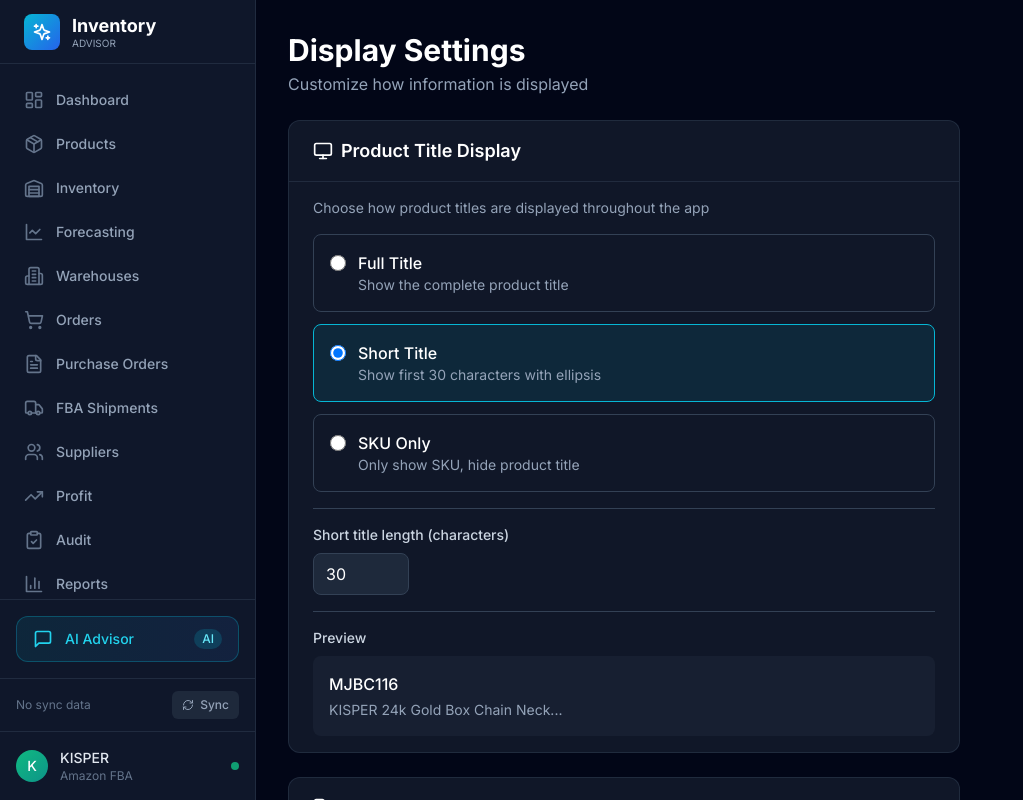
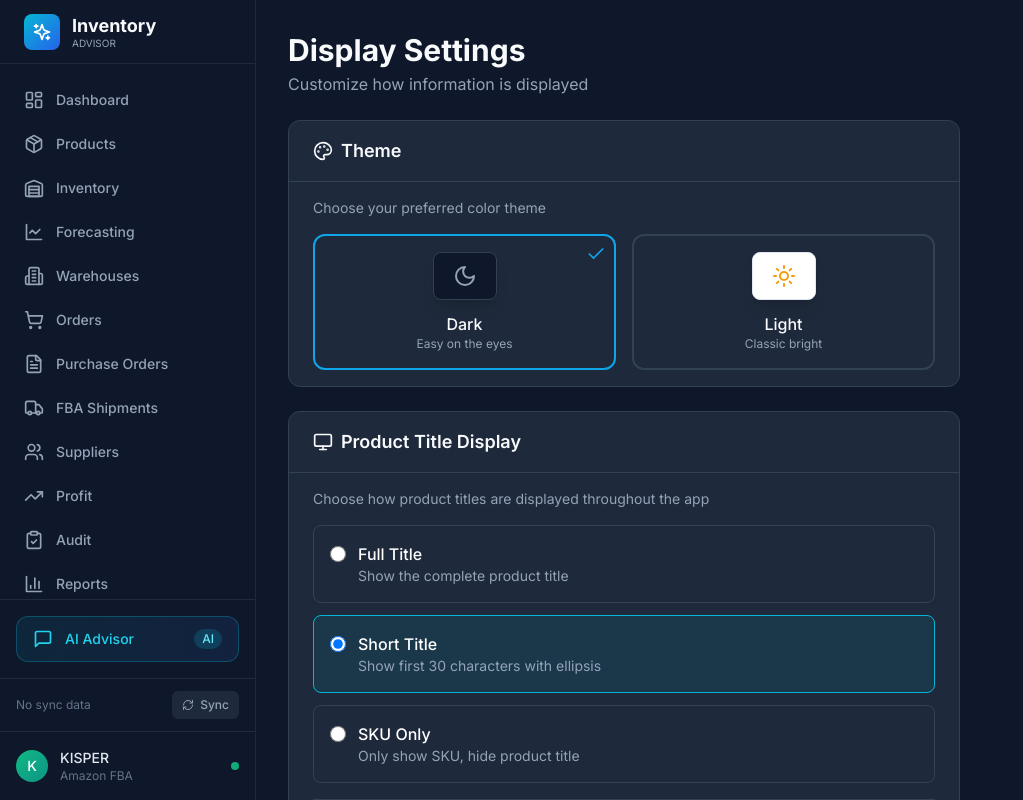
Before and after one commit to judyjanx-jpg/inventory-advisor, a Next.js app: page /settings/display in a window 1280 px wide. Shown: the top 800 px of the page, without its empty margins (0-1023 px from the left). Built offline with nearby package versions, Linux system fonts and the light colour scheme; no server answers.

Commit message:
Add light/dark theme support with settings toggle

```diff
--- a/app/globals.css
+++ b/app/globals.css
@@ -2,7 +2,9 @@
 @tailwind components;
 @tailwind utilities;
 
-:root {
+/* Dark theme (default) */
+:root,
+.dark {
   --background: #0f172a;
   --foreground: #f8fafc;
   --card: #1e293b;
@@ -22,6 +24,35 @@
   --destructive-foreground: #ffffff;
   --success: #10b981;
   --warning: #f59e0b;
+  --sidebar-bg: #0f172a;
+  --sidebar-border: #1e293b;
+  --hover-bg: rgba(255, 255, 255, 0.05);
+}
+
+/* Light theme */
+.light {
+  --background: #f8fafc;
+  --foreground: #0f172a;
+  --card: #ffffff;
+  --card-foreground: #0f172a;
+  --border: #e2e8f0;
+  --input: #ffffff;
+  --ring: #0284c7;
+  --primary: #0284c7;
+  --primary-foreground: #ffffff;
+  --secondary: #f1f5f9;
+  --secondary-foreground: #0f172a;
+  --accent: #0891b2;
+  --accent-foreground: #ffffff;
+  --muted: #f1f5f9;
+  --muted-foreground: #64748b;
+  --destructive: #dc2626;
+  --destructive-foreground: #ffffff;
+  --success: #059669;
+  --warning: #d97706;
+  --sidebar-bg: #ffffff;
+  --sidebar-border: #e2e8f0;
+  --hover-bg: rgba(0, 0, 0, 0.05);
 }
 
 * {
@@ -34,23 +65,39 @@ body {
   font-feature-settings: "rlig" 1, "calt" 1;
 }
 
-/* Custom scrollbar for dark theme */
+/* Custom scrollbar */
 ::-webkit-scrollbar {
   width: 8px;
   height: 8px;
 }
 
-::-webkit-scrollbar-track {
+.dark ::-webkit-scrollbar-track,
+:root:not(.light) ::-webkit-scrollbar-track {
   background: #1e293b;
 }
 
-::-webkit-scrollbar-thumb {
+.dark ::-webkit-scrollbar-thumb,
+:root:not(.light) ::-webkit-scrollbar-thumb {
   background: #475569;
   border-radius: 4px;
 }
 
-::-webkit-scrollbar-thumb:hover {
+.dark ::-webkit-scrollbar-thumb:hover,
+:root:not(.light) ::-webkit-scrollbar-thumb:hover {
   background: #64748b;
+}
+
+.light ::-webkit-scrollbar-track {
+  background: #f1f5f9;
+}
+
+.light ::-webkit-scrollbar-thumb {
+  background: #cbd5e1;
+  border-radius: 4px;
+}
+
+.light ::-webkit-scrollbar-thumb:hover {
+  background: #94a3b8;
 }
 
 /* Smooth transitions */
--- a/app/layout.tsx
+++ b/app/layout.tsx
@@ -2,6 +2,7 @@ import type { Metadata } from 'next'
 import { Inter } from 'next/font/google'
 import './globals.css'
 import { SyncWrapper } from '@/components/sync/SyncWrapper'
+import { ThemeProvider } from '@/contexts/ThemeContext'
 // Initialize queue system (scheduler + worker)
 import '@/lib/queues/init'
 
@@ -22,11 +23,29 @@ export default function RootLayout({
   children: React.ReactNode
 }) {
   return (
-    <html lang="en">
+    <html lang="en" suppressHydrationWarning>
+      <head>
+        <meta name="theme-color" content="#0f172a" />
+        <script
+          dangerouslySetInnerHTML={{
+            __html: `
+              (function() {
+                try {
+                  var theme = localStorage.getItem('theme') || 'dark';
+                  document.documentElement.classList.add(theme);
+                  document.documentElement.setAttribute('data-theme', theme);
+                } catch (e) {}
+              })();
+            `,
+          }}
+        />
+      </head>
       <body className={inter.className}>
-        <SyncWrapper>
-          {children}
-        </SyncWrapper>
+        <ThemeProvider>
+          <SyncWrapper>
+            {children}
+          </SyncWrapper>
+        </ThemeProvider>
       </body>
     </html>
   )
--- a/app/settings/display/page.tsx
+++ b/app/settings/display/page.tsx
@@ -4,7 +4,8 @@ import { useState, useEffect } from 'react'
 import MainLayout from '@/components/layout/MainLayout'
 import { Card, CardHeader, CardTitle, CardContent } from '@/components/ui/Card'
 import Button from '@/components/ui/Button'
-import { Monitor, Save, Check, Tag } from 'lucide-react'
+import { Monitor, Save, Check, Tag, Sun, Moon, Palette } from 'lucide-react'
+import { useTheme } from '@/contexts/ThemeContext'
 
 type TitleDisplayMode = 'full' | 'short' | 'none'
 
@@ -23,6 +24,7 @@ const TITLE_OPTIONS: { value: TitleDisplayMode; label: string; description: stri
 ]
 
 export default function DisplaySettingsPage() {
+  const { theme, setTheme } = useTheme()
   const [settings, setSettings] = useState<DisplaySettings>({
     titleDisplay: 'short',
     shortTitleLength: 30,
@@ -56,9 +58,76 @@ export default function DisplaySettingsPage() {
       <div className="space-y-6 max-w-2xl">
         {/* Header */}
         <div>
-          <h1 className="text-3xl font-bold text-white">Display Settings</h1>
-          <p className="text-slate-400 mt-1">Customize how information is displayed</p>
+          <h1 className="text-3xl font-bold text-[var(--foreground)]">Display Settings</h1>
+          <p className="text-[var(--muted-foreground)] mt-1">Customize how information is displayed</p>
         </div>
+
+        {/* Theme Selection */}
+        <Card>
+          <CardHeader>
+            <CardTitle className="flex items-center gap-2">
+              <Palette className="w-5 h-5" />
+              Theme
+            </CardTitle>
+          </CardHeader>
+          <CardContent className="space-y-4">
+            <p className="text-sm text-[var(--muted-foreground)]">
+              Choose your preferred color theme
+            </p>
+
+            <div className="grid grid-cols-2 gap-4">
+              {/* Dark Theme Option */}
+              <button
+                onClick={() => setTheme('dark')}
+                className={`relative p-4 rounded-xl border-2 transition-all ${
+                  theme === 'dark'
+                    ? 'border-[var(--primary)] bg-[var(--primary)]/10'
+                    : 'border-[var(--border)] hover:border-[var(--muted-foreground)]'
+                }`}
+              >
+                <div className="flex flex-col items-center gap-3">
+                  <div className="w-16 h-12 rounded-lg bg-slate-900 border border-slate-700 flex items-center justify-center shadow-lg">
+                    <Moon className="w-6 h-6 text-slate-400" />
+                  </div>
+                  <div className="text-center">
+                    <div className="font-medium text-[var(--foreground)]">Dark</div>
+                    <div className="text-xs text-[var(--muted-foreground)]">Easy on the eyes</div>
+                  </div>
+                </div>
+                {theme === 'dark' && (
+                  <div className="absolute top-2 right-2">
+                    <Check className="w-5 h-5 text-[var(--primary)]" />
+                  </div>
+                )}
+              </button>
+
+              {/* Light Theme Option */}
+              <button
+                onClick={() => setTheme('light')}
+                className={`relative p-4 rounded-xl border-2 transition-all ${
+                  theme === 'light'
+                    ? 'border-[var(--primary)] bg-[var(--primary)]/10'
+                    : 'border-[var(--border)] hover:border-[var(--muted-foreground)]'
+                }`}
+              >
+                <div className="flex flex-col items-center gap-3">
+                  <div className="w-16 h-12 rounded-lg bg-white border border-slate-200 flex items-center justify-center shadow-lg">
+                    <Sun className="w-6 h-6 text-amber-500" />
+                  </div>
+                  <div className="text-center">
+                    <div className="font-medium text-[var(--foreground)]">Light</div>
+                    <div className="text-xs text-[var(--muted-foreground)]">Classic bright</div>
+                  </div>
+                </div>
+                {theme === 'light' && (
+                  <div className="absolute top-2 right-2">
+                    <Check className="w-5 h-5 text-[var(--primary)]" />
+                  </div>
+                )}
+              </button>
+            </div>
+          </CardContent>
+        </Card>
 
         {/* Title Display */}
         <Card>
--- a/components/layout/MainLayout.tsx
+++ b/components/layout/MainLayout.tsx
@@ -8,7 +8,7 @@ export default function MainLayout({ children }: { children: React.ReactNode })
   const isSyncing = syncState.status === 'syncing' || syncState.status === 'success' || syncState.status === 'error'
 
   return (
-    <div className="flex min-h-screen bg-slate-950">
+    <div className="flex min-h-screen bg-[var(--background)]">
       <Sidebar />
       <main className="flex-1 ml-64">
         <div className={`p-8 ${isSyncing ? 'pt-20' : ''}`}>
--- a/components/layout/Sidebar.tsx
+++ b/components/layout/Sidebar.tsx
@@ -156,16 +156,16 @@ export default function Sidebar() {
   }
 
   return (
-    <div className="flex flex-col w-64 bg-slate-900 border-r border-slate-700/50 h-screen fixed left-0 top-0">
+    <div className="flex flex-col w-64 bg-[var(--sidebar-bg)] border-r border-[var(--sidebar-border)] h-screen fixed left-0 top-0">
       {/* Logo */}
-      <div className="flex items-center h-16 px-6 border-b border-slate-700/50">
+      <div className="flex items-center h-16 px-6 border-b border-[var(--sidebar-border)]">
         <div className="flex items-center gap-3">
           <div className="w-9 h-9 bg-gradient-to-br from-cyan-500 to-blue-600 rounded-lg flex items-center justify-center">
             <Sparkles className="w-5 h-5 text-white" />
           </div>
           <div>
-            <h1 className="text-lg font-bold text-white">Inventory</h1>
-            <p className="text-[10px] text-slate-400 -mt-1">ADVISOR</p>
+            <h1 className="text-lg font-bold text-[var(--foreground)]">Inventory</h1>
+            <p className="text-[10px] text-[var(--muted-foreground)] -mt-1">ADVISOR</p>
           </div>
         </div>
       </div>
@@ -184,13 +184,13 @@ export default function Sidebar() {
                 className={cn(
                   'flex items-center px-3 py-2.5 text-sm font-medium rounded-lg transition-all duration-200',
                   isActive
-                    ? 'bg-gradient-to-r from-cyan-500/20 to-blue-500/20 text-cyan-400 border border-cyan-500/30'
-                    : 'text-slate-400 hover:bg-slate-800/50 hover:text-slate-200'
+                    ? 'bg-gradient-to-r from-cyan-500/20 to-blue-500/20 text-[var(--primary)] border border-cyan-500/30'
+                    : 'text-[var(--muted-foreground)] hover:bg-[var(--hover-bg)] hover:text-[var(--foreground)]'
                 )}
               >
                 <Icon className={cn(
                   "mr-3 h-5 w-5",
-                  isActive ? "text-cyan-400" : "text-slate-500"
+                  isActive ? "text-[var(--primary)]" : "text-[var(--muted-foreground)]"
                 )} />
                 {item.name}
               </Link>
--- a/components/ui/Card.tsx
+++ b/components/ui/Card.tsx
@@ -12,7 +12,7 @@ export function Card({ children, className, hover = false, onClick }: CardProps)
   return (
     <div
       className={cn(
-        "bg-slate-800/50 border border-slate-700/50 rounded-xl overflow-hidden",
+        "bg-[var(--card)] border border-[var(--border)] rounded-xl overflow-hidden",
         hover && "card-hover cursor-pointer",
         onClick && "cursor-pointer",
         className
@@ -31,7 +31,7 @@ interface CardHeaderProps {
 
 export function CardHeader({ children, className }: CardHeaderProps) {
   return (
-    <div className={cn("px-6 py-4 border-b border-slate-700/50", className)}>
+    <div className={cn("px-6 py-4 border-b border-[var(--border)]", className)}>
       {children}
     </div>
   )
@@ -44,7 +44,7 @@ interface CardTitleProps {
 
 export function CardTitle({ children, className }: CardTitleProps) {
   return (
-    <h3 className={cn("text-lg font-semibold text-white", className)}>
+    <h3 className={cn("text-lg font-semibold text-[var(--card-foreground)]", className)}>
       {children}
     </h3>
   )
@@ -57,7 +57,7 @@ interface CardDescriptionProps {
 
 export function CardDescription({ children, className }: CardDescriptionProps) {
   return (
-    <p className={cn("text-sm text-slate-400 mt-1", className)}>
+    <p className={cn("text-sm text-[var(--muted-foreground)] mt-1", className)}>
       {children}
     </p>
   )
@@ -83,7 +83,7 @@ interface CardFooterProps {
 
 export function CardFooter({ children, className }: CardFooterProps) {
   return (
-    <div className={cn("px-6 py-4 border-t border-slate-700/50 bg-slate-900/30", className)}>
+    <div className={cn("px-6 py-4 border-t border-[var(--border)] bg-[var(--muted)]/30", className)}>
       {children}
     </div>
   )
@@ -105,14 +105,14 @@ export function StatCard({ title, value, change, changeType = 'neutral', icon, i
       <CardContent className="py-5">
         <div className="flex items-center justify-between">
           <div>
-            <p className="text-sm font-medium text-slate-400">{title}</p>
-            <p className="text-2xl font-bold text-white mt-1">{value}</p>
+            <p className="text-sm font-medium text-[var(--muted-foreground)]">{title}</p>
+            <p className="text-2xl font-bold text-[var(--foreground)] mt-1">{value}</p>
             {change && (
               <p className={cn(
                 "text-sm mt-1",
                 changeType === 'positive' && "text-emerald-400",
                 changeType === 'negative' && "text-red-400",
-                changeType === 'neutral' && "text-slate-400"
+                changeType === 'neutral' && "text-[var(--muted-foreground)]"
               )}>
                 {change}
               </p>
--- /dev/null
+++ b/contexts/ThemeContext.tsx
@@ -0,0 +1,73 @@
+'use client'
+
+import { createContext, useContext, useEffect, useState } from 'react'
+
+type Theme = 'dark' | 'light'
+
+interface ThemeContextType {
+  theme: Theme
+  setTheme: (theme: Theme) => void
+  toggleTheme: () => void
+}
+
+const ThemeContext = createContext<ThemeContextType | undefined>(undefined)
+
+export function ThemeProvider({ children }: { children: React.ReactNode }) {
+  const [theme, setThemeState] = useState<Theme>('dark')
+  const [mounted, setMounted] = useState(false)
+
+  // Load theme from localStorage on mount
+  useEffect(() => {
+    const stored = localStorage.getItem('theme') as Theme
+    if (stored && (stored === 'dark' || stored === 'light')) {
+      setThemeState(stored)
+    }
+    setMounted(true)
+  }, [])
+
+  // Apply theme to document
+  useEffect(() => {
+    if (!mounted) return
+
+    const root = document.documentElement
+    root.classList.remove('dark', 'light')
+    root.classList.add(theme)
+    root.setAttribute('data-theme', theme)
+
+    // Update meta theme-color for mobile browsers
+    const metaTheme = document.querySelector('meta[name="theme-color"]')
+    if (metaTheme) {
+      metaTheme.setAttribute('content', theme === 'dark' ? '#0f172a' : '#f8fafc')
+    }
+  }, [theme, mounted])
+
+  const setTheme = (newTheme: Theme) => {
+    setThemeState(newTheme)
+    localStorage.setItem('theme', newTheme)
+    // Dispatch event for other components
+    window.dispatchEvent(new CustomEvent('themeChanged', { detail: newTheme }))
+  }
+
+  const toggleTheme = () => {
+    setTheme(theme === 'dark' ? 'light' : 'dark')
+  }
+
+  // Prevent flash of wrong theme
+  if (!mounted) {
+    return null
+  }
+
+  return (
+    <ThemeContext.Provider value={{ theme, setTheme, toggleTheme }}>
+      {children}
+    </ThemeContext.Provider>
+  )
+}
+
+export function useTheme() {
+  const context = useContext(ThemeContext)
+  if (context === undefined) {
+    throw new Error('useTheme must be used within a ThemeProvider')
+  }
+  return context
+}
```
